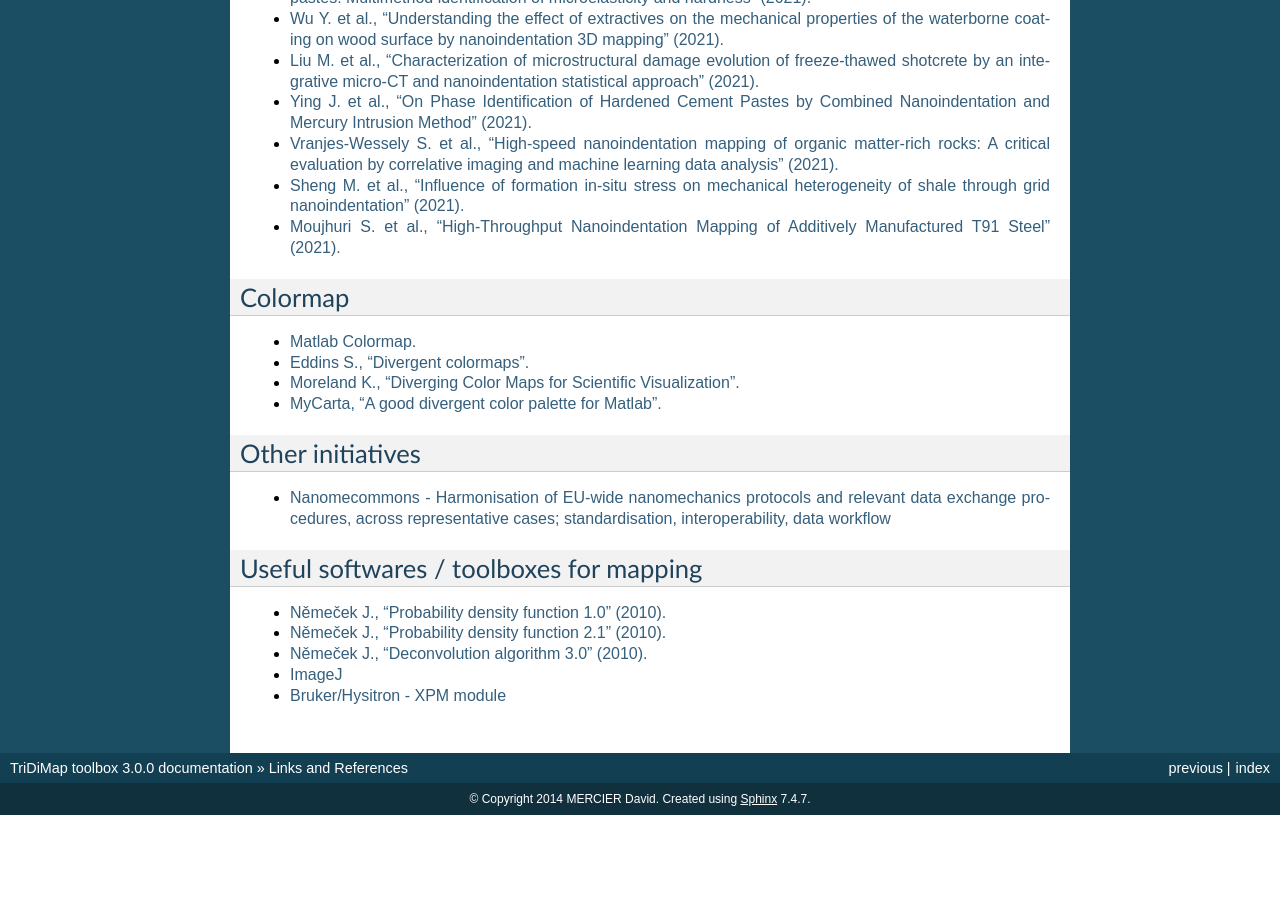
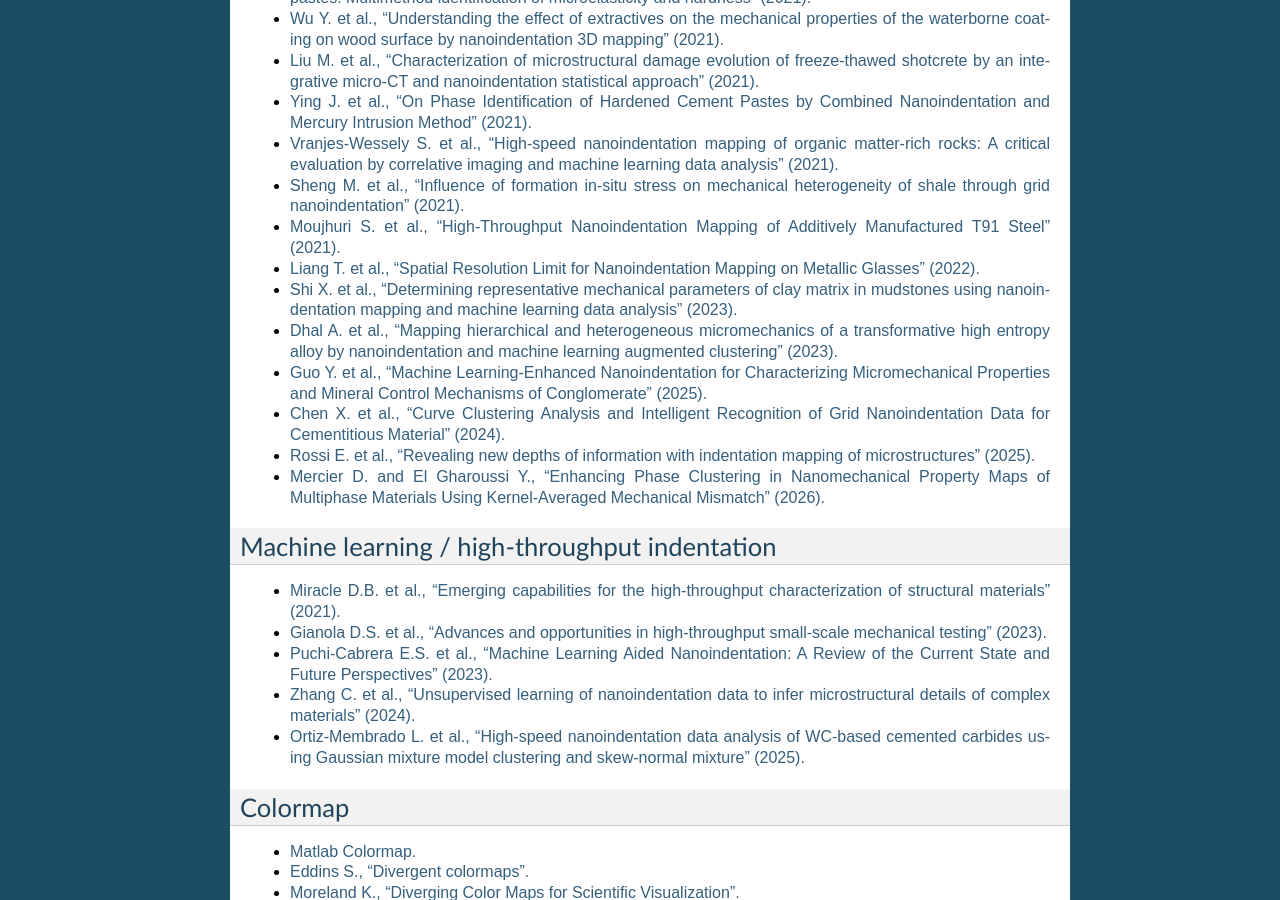
Before and after one commit to DavidMercier/TriDiMap, a Sphinx documentation site: the page built from docs/links_ref.rst, in a window 1280 px wide and 900 px high, scrolled down 3000 px. Built offline with Sphinx 7.4.7, drawn with Linux system fonts in a browser that asks for light colours; before the commit the page ends 3815 px from its top, so only the background shows below that; some of the changed text lies outside the part shown.

Commit message:
Update links_ref.rst

```diff
--- a/docs/links_ref.rst
+++ b/docs/links_ref.rst
@@ -91,6 +91,21 @@ Indentation maps and statistical analysis in the literature
 * `Vranjes-Wessely S. et al., "High-speed nanoindentation mapping of organic matter-rich rocks: A critical evaluation by correlative imaging and machine learning data analysis" (2021). <https://doi.org/10.1016/j.coal.2021.103847>`_
 * `Sheng M. et al., "Influence of formation in-situ stress on mechanical heterogeneity of shale through grid nanoindentation" (2021). <https://doi.org/10.1016/j.petsci.2021.10.006>`_
 * `Moujhuri S. et al., "High-Throughput Nanoindentation Mapping of Additively Manufactured T91 Steel" (2021). <https://doi.org/10.1007/s11837-022-05189-0>`_
+* `Liang T. et al., "Spatial Resolution Limit for Nanoindentation Mapping on Metallic Glasses" (2022). <https://doi.org/10.3390/ma15186319>`_
+* `Shi X. et al., "Determining representative mechanical parameters of clay matrix in mudstones using nanoindentation mapping and machine learning data analysis" (2023). <https://arxiv.org/abs/2305.XXXXX>`_
+* `Dhal A. et al., "Mapping hierarchical and heterogeneous micromechanics of a transformative high entropy alloy by nanoindentation and machine learning augmented clustering" (2023). <https://doi.org/10.1016/j.matdes.2023.111957>`_
+* `Guo Y. et al., "Machine Learning-Enhanced Nanoindentation for Characterizing Micromechanical Properties and Mineral Control Mechanisms of Conglomerate" (2025). <https://doi.org/10.3390/app15179541>`_
+* `Chen X. et al., "Curve Clustering Analysis and Intelligent Recognition of Grid Nanoindentation Data for Cementitious Material" (2024). <https://doi.org/10.1016/j.conbuildmat.2024.135732>`_
+* `Rossi E. et al., "Revealing new depths of information with indentation mapping of microstructures" (2025). <https://doi.org/10.1557/s43577-025-XXXX>`_
+* `Mercier D. and El Gharoussi Y., "Enhancing Phase Clustering in Nanomechanical Property Maps of Multiphase Materials Using Kernel-Averaged Mechanical Mismatch" (2026). <https://arxiv.org/abs/2603.02090>`_
+
+Machine learning / high-throughput indentation
+############################################
+* `Miracle D.B. et al., "Emerging capabilities for the high-throughput characterization of structural materials" (2021). <https://doi.org/10.1146/annurev-matsci-080819-125058>`_
+* `Gianola D.S. et al., "Advances and opportunities in high-throughput small-scale mechanical testing" (2023). <https://doi.org/10.1016/j.cossms.2023.101090>`_
+* `Puchi-Cabrera E.S. et al., "Machine Learning Aided Nanoindentation: A Review of the Current State and Future Perspectives" (2023). <https://doi.org/10.1016/j.cossms.2023.101091>`_
+* `Zhang C. et al., "Unsupervised learning of nanoindentation data to infer microstructural details of complex materials" (2024). <https://doi.org/10.3389/fmats.2024.1440608>`_
+* `Ortiz-Membrado L. et al., "High-speed nanoindentation data analysis of WC-based cemented carbides using Gaussian mixture model clustering and skew-normal mixture" (2025). <https://doi.org/10.1016/j.ijrmhm.2025.106917>`_
 
 Colormap
 ############################################
```
